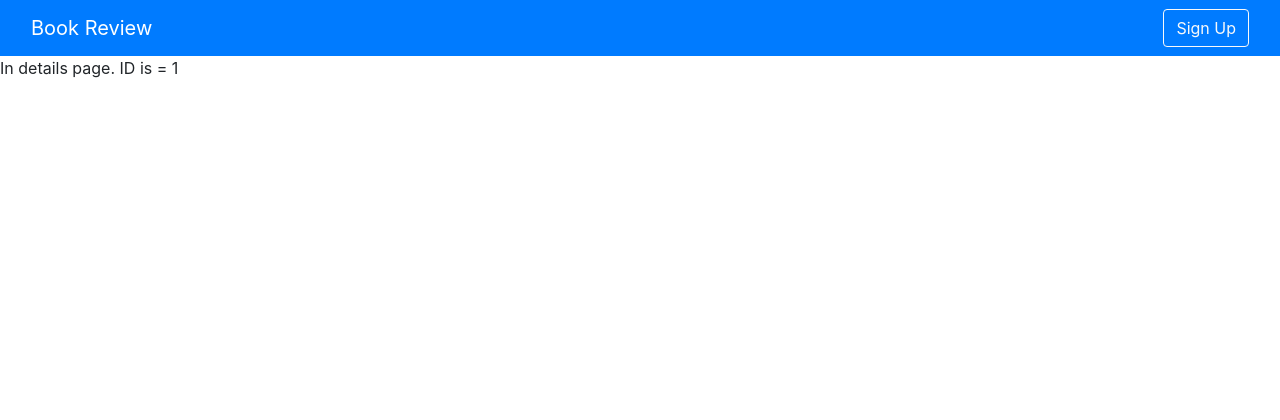
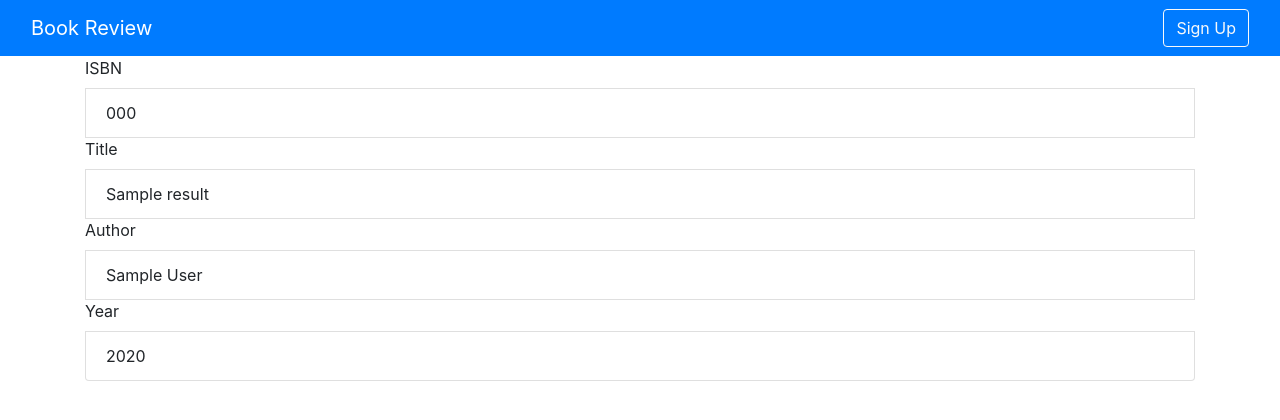
Before and after one commit to zrakhimov/book-review-website, a Flask app: template templates/details.html in a window 1280 px wide. Shown: the top 420 px of the page. Run offline with Flask 2, Linux system fonts and the light colour scheme; the template is opened without the code that fills it: most values are stand-ins (such as "Sample title", 1, 10 or a date in 2020); some libraries are stand-ins or nearby versions.

Commit message:
format details page

```diff
--- a/application.py
+++ b/application.py
@@ -136,7 +136,7 @@ def search():
         if query is None:
             return render_template("error.html", message="Search field can not be empty!")
         try:
-            result = db.execute("SELECT * FROM books WHERE LOWER(isbn) LIKE :isbn OR LOWER(title) LIKE :query OR LOWER(author) LIKE :query", {"query": "%" + query.lower() + "%", "isbn": query}).fetchall()
+            result = db.execute("SELECT * FROM books WHERE LOWER(isbn) LIKE :query OR LOWER(title) LIKE :query OR LOWER(author) LIKE :query", {"query": "%" + query.lower() + "%"}).fetchall()
         except Exception as e:
             return render_template("error.html", message=e)
         if not result:
@@ -147,4 +147,5 @@ def search():
 @app.route("/details/<int:bookid>")
 @login_required
 def details(bookid):
-    return render_template("details.html", bookid=bookid)
+    result = db.execute("SELECT * from books WHERE bookid = :bookid", {"bookid": bookid}).fetchone()
+    return render_template("details.html", result=result)
--- a/templates/details.html
+++ b/templates/details.html
@@ -3,5 +3,16 @@
 {% block title %}Details{% endblock %}
 
 {% block body %}
-  In details page. ID is = {{bookid}}
+  <div class="container">
+      <ul class="list-group">
+          <label>ISBN</label>
+          <li class="list-group-item">{{result.isbn}}</li>
+          <label>Title</label>
+          <li class="list-group-item">{{result.title}}</li>
+          <label>Author</label>
+          <li class="list-group-item">{{result.author}}</li>
+          <label>Year</label>
+          <li class="list-group-item">{{result.year}}</li>
+      </ul>
+  </div>
 {% endblock %}
```
